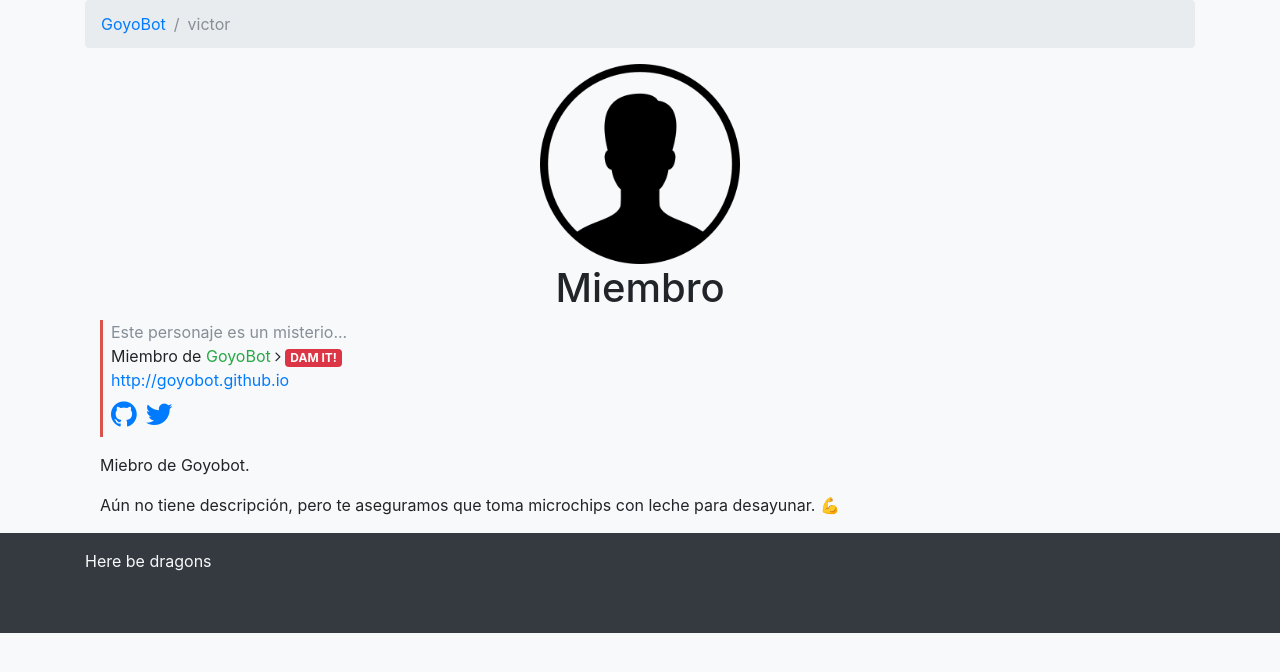
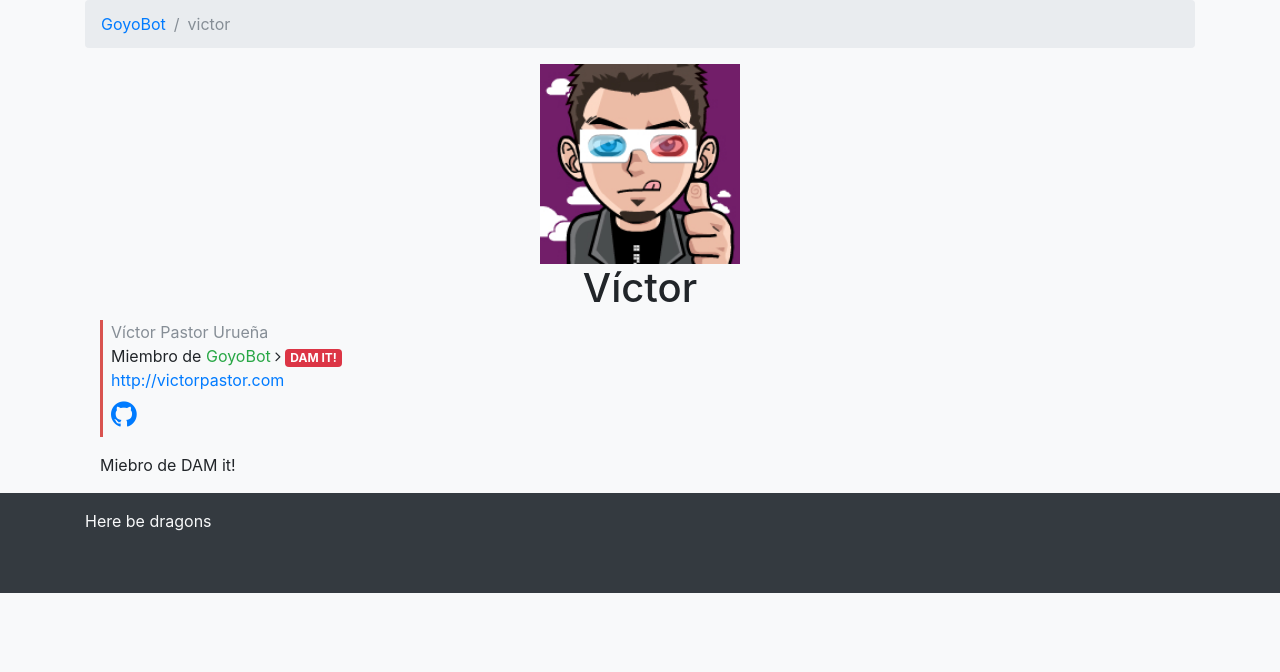
Before and after one commit to GoyoBot/goyobot.github.io, a Jekyll site: the page built from _authors/victor.md, in a window 1280 px wide. Shown: the top 672 px of the page. Built offline with Jekyll 4.4.1, drawn with Linux system fonts in a browser that asks for light colours; nearby versions of some CDN libraries.

Commit message:
Update victor.md

```diff
--- a/_authors/victor.md
+++ b/_authors/victor.md
@@ -1,19 +1,15 @@
 ---
 # Your link name. If empty, the default is `/authors/<user>`
 permalink: victor
-
 team_id: dam          # Must and id in `_data/teams.yml`
 author_id: victor     # Your `author:` in posts
 
 # Author info - edit this at any time
-shortname: Miembro
-fullname: Este personaje es un misterio...
-website: http://goyobot.github.io
-github: goyobot
-twitter: goyobot
-icon: assets/img/members/default.png
+shortname: Víctor
+fullname: Víctor Pastor Urueña
+website: http://victorpastor.com
+github: pokevik21
+icon: assets/img/members/vic.png
 ---
 
-Miebro de Goyobot.
-
-Aún no tiene descripción, pero te aseguramos que toma microchips con leche para desayunar. 💪
+Miebro de DAM it!
```
